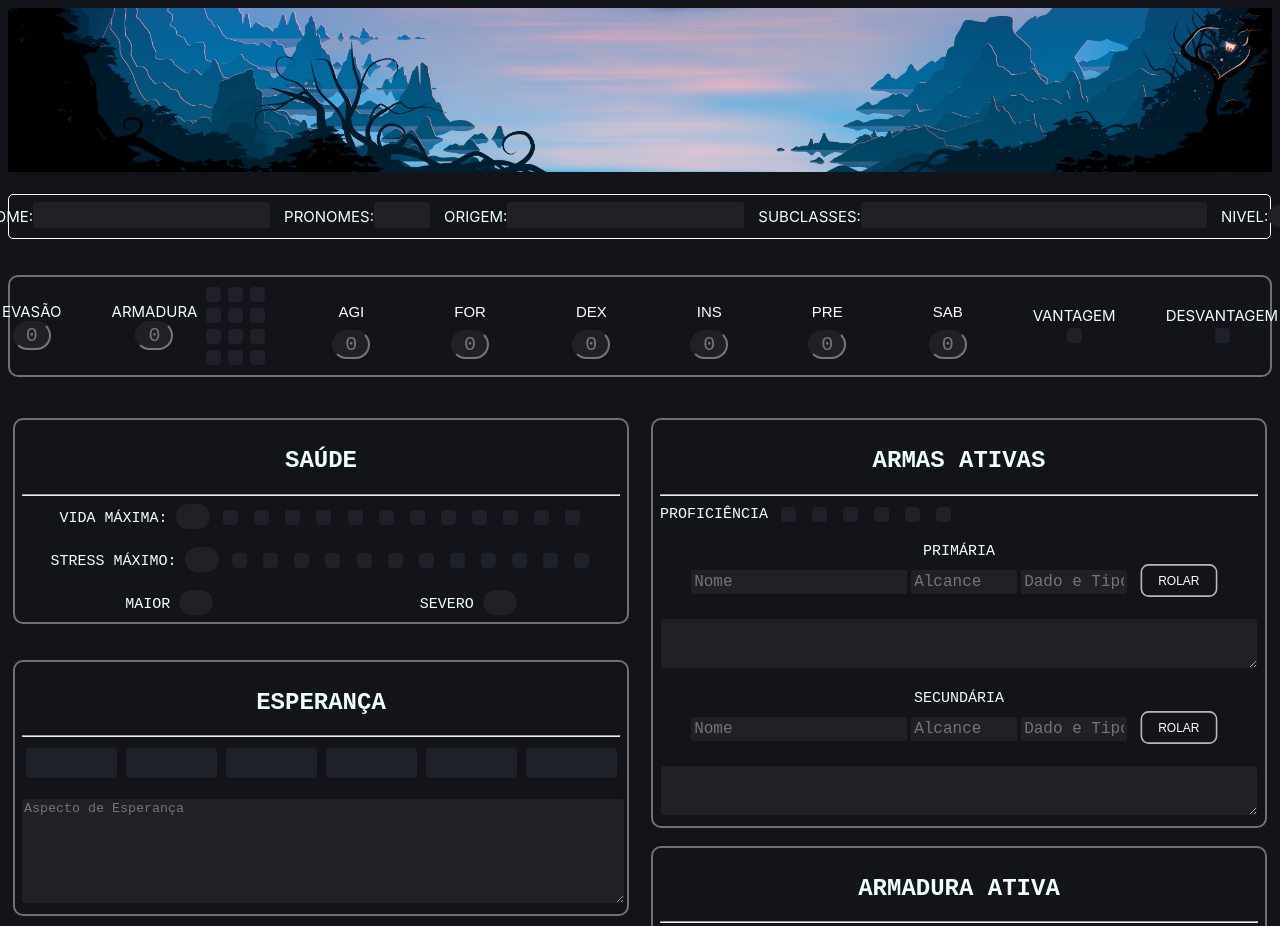
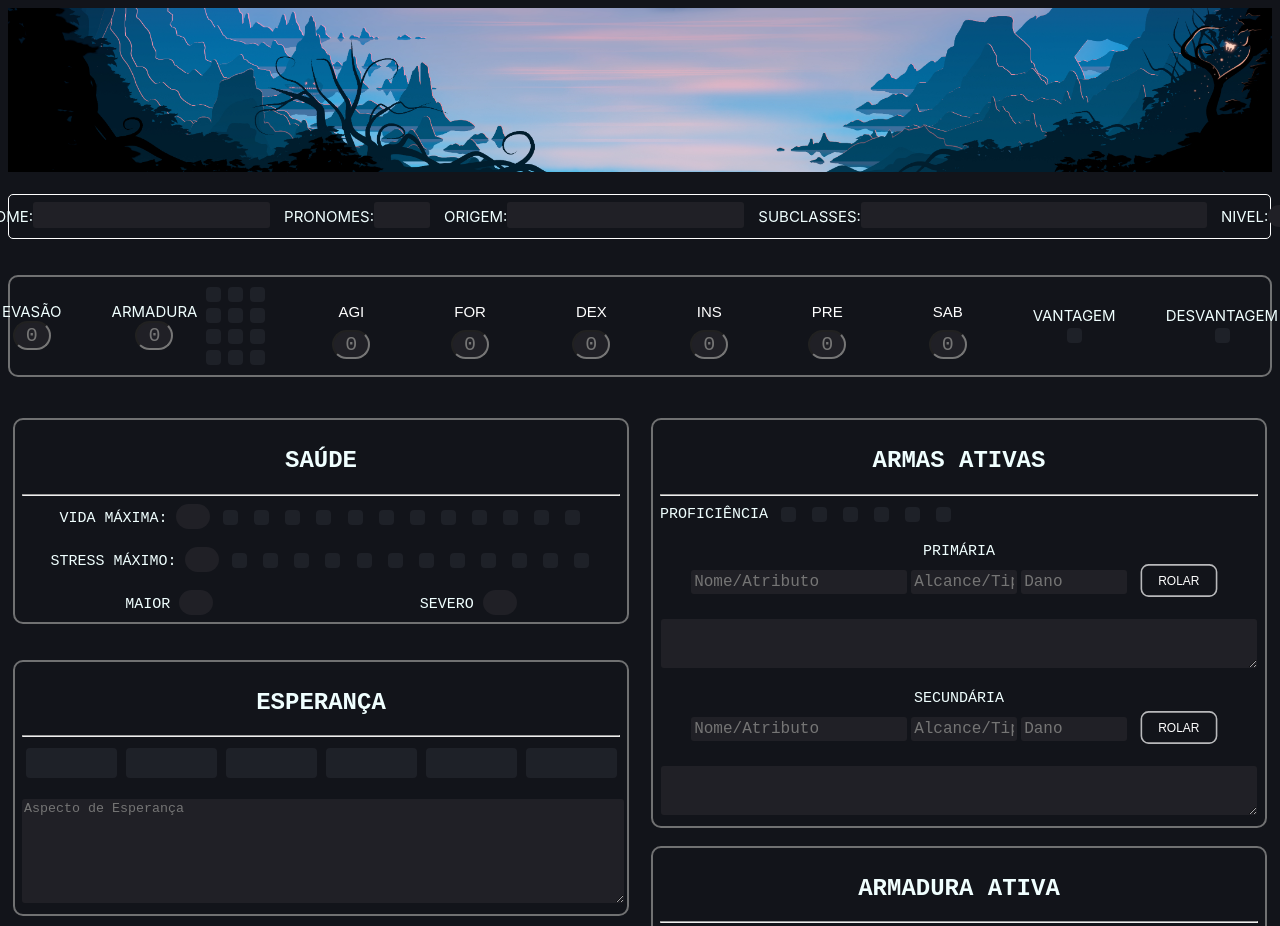
Before and after one commit to larryfsg/Ficha-DaggerHeart, a plain HTML site: page index.html in a window 1280 px wide. Shown: the top 926 px of the page. Drawn offline with Linux system fonts and the light colour scheme.

Commit message:
card system improve

```diff
--- a/index.html
+++ b/index.html
@@ -301,9 +301,9 @@
 
                 <div>
                     <p>PRIMÁRIA</p>
-                    <input type="text" data-save="nomearma1" placeholder="Nome" style="max-width: 400px;">
-                    <input type="text" data-save="alcancearma1" placeholder="Alcance">
-                    <input type="text" id="inputArma1" data-save="dadoarma1" placeholder="Dado e Tipo">
+                    <input type="text" data-save="nomearma1" placeholder="Nome/Atributo" style="max-width: 400px;">
+                    <input type="text" data-save="alcancearma1" placeholder="Alcance/Tipo">
+                    <input type="text" id="inputArma1" data-save="dadoarma1" placeholder="Dano">
                     <button onclick="rolarArma(1)" id="rolararma1" style="transform: scale(0.8);">ROLAR</button>
                     <br>
                     <br>
@@ -317,9 +317,9 @@
 
                 <div>
                     <p>SECUNDÁRIA</p>
-                    <input type="text" data-save="nomearma2" placeholder="Nome" style="max-width: 400px;">
-                    <input type="text" data-save="alcancearma2" placeholder="Alcance">
-                    <input type="text" id="inputArma2" data-save="dadoarma2" placeholder="Dado e Tipo">
+                    <input type="text" data-save="nomearma2" placeholder="Nome/Atributo" style="max-width: 400px;">
+                    <input type="text" data-save="alcancearma2" placeholder="Alcance/Tipo">
+                    <input type="text" id="inputArma2" data-save="dadoarma2" placeholder="Dano">
                     <button onclick="rolarArma(2)" id="rolararma2" style="transform: scale(0.8);">ROLAR</button>
                     <br>
                     <br>
@@ -358,9 +358,9 @@
                 <div style="border: 2px solid rgba(136, 136, 136, 0.808);
             border-radius: 10px; padding: 7px; text-align: center;">
                     <p>ARMA DO INVENTÁRIO</p>
-                    <input type="text" data-save="nomearmainv1" placeholder="Nome" style="max-width: 400px;">
-                    <input type="text" data-save="alcancearmainv1" placeholder="Alcance">
-                    <input type="text" data-save="dadoarmainv1" placeholder="Dado e Tipo">
+                    <input type="text" data-save="nomearmainv1" placeholder="Nome/Atributo" style="max-width: 400px;">
+                    <input type="text" data-save="alcancearmainv1" placeholder="Alcance/Tipo">
+                    <input type="text" data-save="dadoarmainv1" placeholder="Dano">
                     <br>
                     <button style="transform: scale(0.7);" onclick="trocarArma(1, 1)">PRIMÁRIA</button>
                     <button style="transform: scale(0.7);" onclick="trocarArma(1, 2)">SECUNDÁRIA</button>
@@ -376,9 +376,9 @@
                 <div style="border: 2px solid rgba(136, 136, 136, 0.808);
             border-radius: 10px; padding: 7px; text-align: center;">
                     <p>ARMA DO INVENTÁRIO</p>
-                    <input type="text" data-save="nomearmainv2" placeholder="Nome" style="max-width: 400px;">
-                    <input type="text" data-save="alcancearmainv2" placeholder="Alcance">
-                    <input type="text" data-save="dadoarmainv2" placeholder="Dado e Tipo">
+                    <input type="text" data-save="nomearmainv2" placeholder="Nome/Atributo" style="max-width: 400px;">
+                    <input type="text" data-save="alcancearmainv2" placeholder="Alcance/Tipo">
+                    <input type="text" data-save="dadoarmainv2" placeholder="Dano">
                     <br>
                     <button style="transform: scale(0.7);" onclick="trocarArma(2, 1)">PRIMÁRIA</button>
                     <button style="transform: scale(0.7);" onclick="trocarArma(2, 2)">SECUNDÁRIA</button>
@@ -627,7 +627,7 @@ for (let i = 1; i <= totalDivs; i++) {
     // DOMÍNIO + GASTO
     const linhaElemento = document.createElement("div");
     linhaElemento.classList.add("linha-elemento");
-
+''
     const elementoInput = document.createElement("input");
     elementoInput.type = "text";
     elementoInput.placeholder = "DOMINIO";
@@ -638,8 +638,13 @@ for (let i = 1; i <= totalDivs; i++) {
     energiaInput.placeholder = "GASTO";
     energiaInput.setAttribute("data-save", `energia-${i}`);
 
+    const checkbox = document.createElement("input");
+    checkbox.type = "checkbox";
+    checkbox.setAttribute("data-save", `ativo-${i}`);
+
     linhaElemento.appendChild(elementoInput);
     linhaElemento.appendChild(energiaInput);
+    linhaElemento.appendChild(checkbox);
     div.appendChild(linhaElemento);
 
     // TIPO
```
